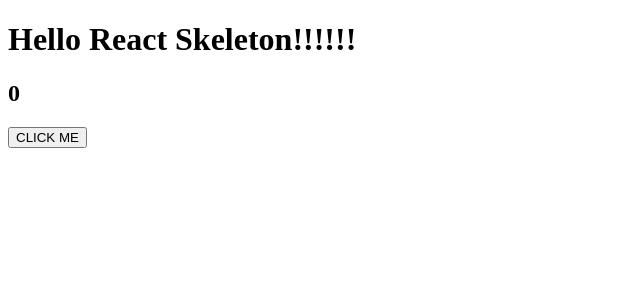
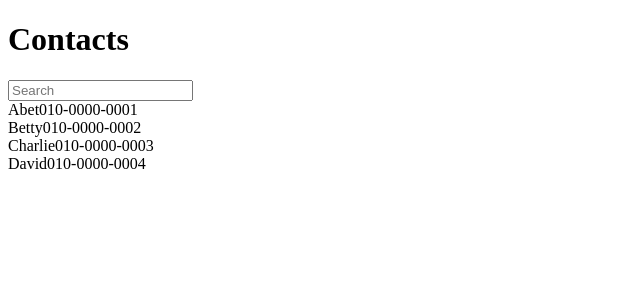
Before and after one commit to Kimyechan/react.js-contact, a React app: page / in a window 1280 px wide. Shown: the top 300 px of the page, without its empty margins (0-640 px from the left). Built offline with nearby package versions, Linux system fonts and the light colour scheme.

Commit message:
Contact 검색기능 구현|input, sort, filter

```diff
--- a/src/components/App.js
+++ b/src/components/App.js
@@ -1,4 +1,5 @@
 import React from 'react';
+import Contact from './Contact';
 
 class App extends React.Component {
 
@@ -12,11 +13,7 @@
     render(){
 
         return (
-            <div>
-                <h1>Hello React Skeleton!!!!!!</h1>
-                <h2>{this.state.value}</h2>
-                <button onClick={() => { this.setState({value: this.state.value + 1}) }}>CLICK ME</button>
-            </div>
+            <Contact/>
         );
     }
 }
--- /dev/null
+++ b/src/components/Contact.js
@@ -0,0 +1,51 @@
+import React from 'react';
+import ContactInfo from './ContactInfo';
+
+export default class Contact extends React.Component {
+    constructor(props) {
+        super(props);
+        this.state = {
+            keyword: '',
+            contactData: [
+                { name: 'Abet', phone: "010-0000-0001" },
+                { name: 'Betty', phone: "010-0000-0002" },
+                { name: 'Charlie', phone: "010-0000-0003" },
+                { name: 'David', phone: "010-0000-0004" },
+            ]
+        };
+
+        this.handleChange = this.handleChange.bind(this);
+    }
+
+    handleChange(e){
+        this.setState({
+            keyword: e.target.value
+        })
+    }
+    render() {
+        const mapToComponent = (data) => {
+            data.sort();
+            data = data.filter(
+                (contact) => {
+                    return contact.name.toLowerCase().indexOf(this.state.keyword) > - 1
+                }
+            )
+            return data.map((contact, i) => {
+                return (<ContactInfo contact={contact} key={i} />)
+            })
+        };
+
+        return (
+            <div>
+                <h1>Contacts</h1>
+                <input
+                    name="keyword"
+                    placeholder="Search"
+                    value={this.state.keyword}
+                    onChange={this.handleChange}
+                ></input>
+                {mapToComponent(this.state.contactData)}
+            </div>
+        );
+    }
+};
--- /dev/null
+++ b/src/components/ContactInfo.js
@@ -0,0 +1,12 @@
+import React from 'react';
+
+export default class ContactInfo extends React.Component {
+    render(){
+      return(
+        <div>
+          {this.props.contact.name}
+          {this.props.contact.phone}
+        </div>
+      )
+    }
+  }
```
